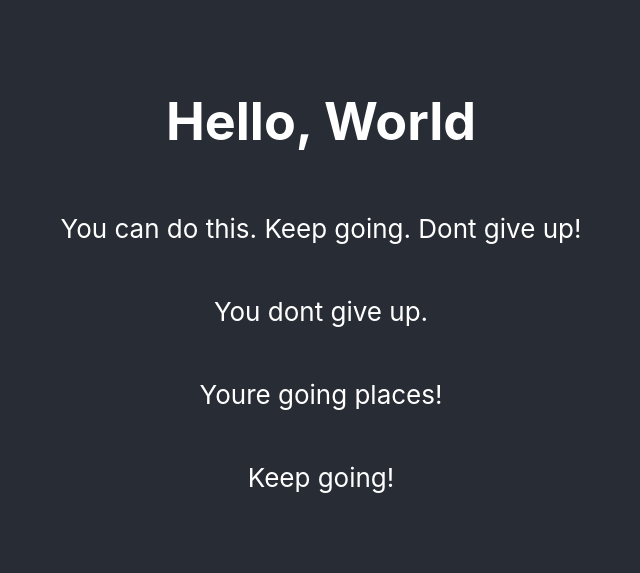
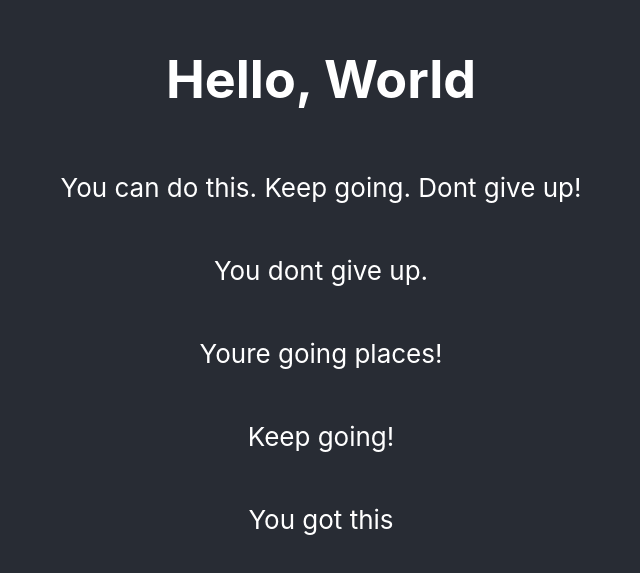
Before and after one commit to tyler-ray90/testing-05-18, a React (Create React App) app: page / in a window 1280 px wide. Shown: the part 113-686 px from the top of the page, without its empty margins (319-959 px from the left). Built offline with nearby package versions, Linux system fonts and the light colour scheme.

Commit message:
new commit

```diff
--- a/src/App.js
+++ b/src/App.js
@@ -10,6 +10,7 @@ function App() {
         <p>You dont give up.</p>
         <p>Youre going places!</p>
         <p>Keep going!</p>
+        <p>You got this</p>
 
       </header>
     </div>
```
